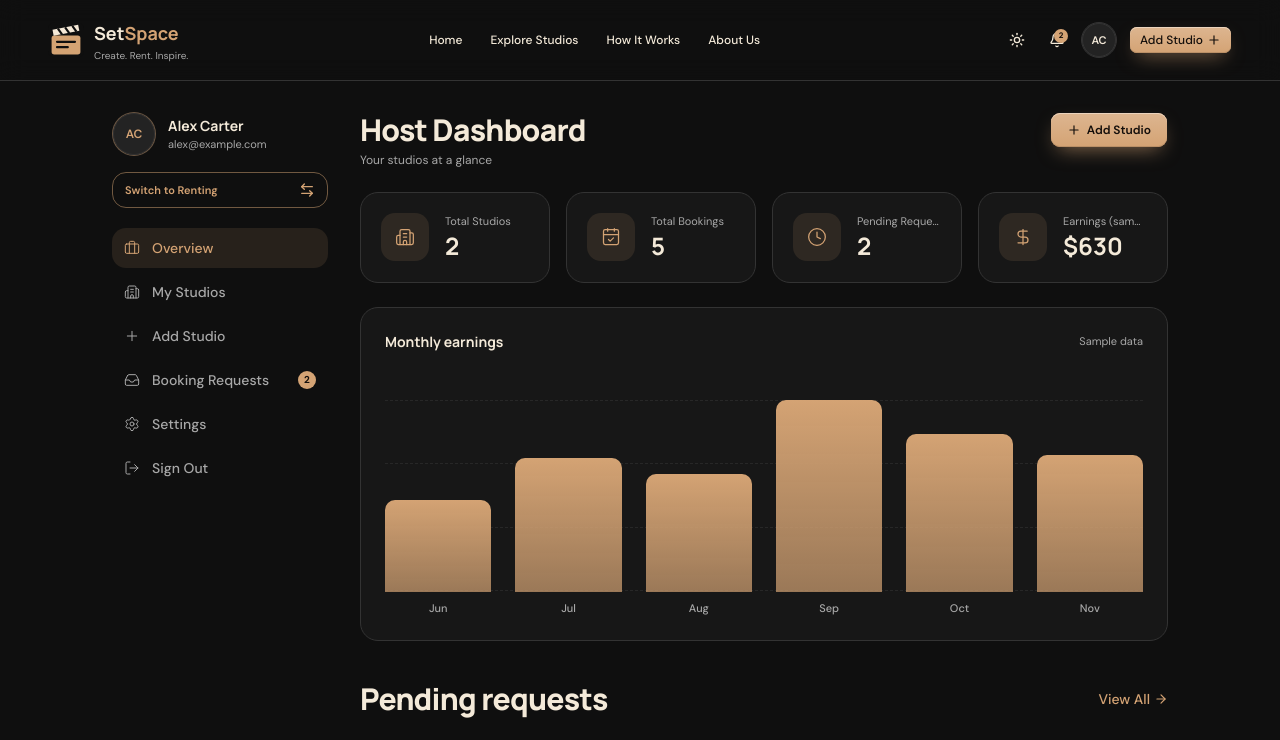
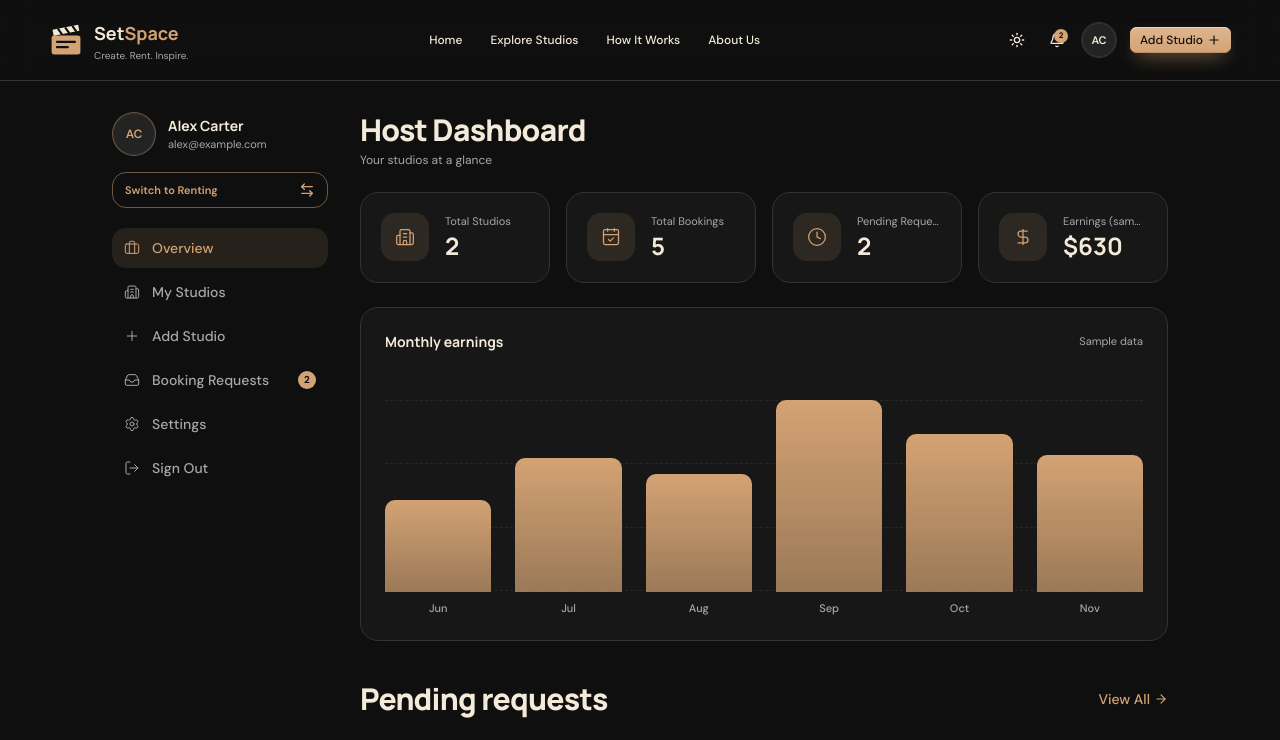
Before and after one commit to mehrabislam00/Set-Space, a Next.js app: page /host in a window 1280 px wide. Shown: the top 740 px of the page. Built offline with nearby package versions, Linux system fonts and the light colour scheme.

Commit message:
feat: remove "Add Studio" link from HostHeader component

```diff
--- a/components/Host/Host-header.tsx
+++ b/components/Host/Host-header.tsx
@@ -16,16 +16,7 @@ export function HostHeader() {
         </p>
       </div>
 
-      <Link
-        href="/host/my-studios/add-studio"
-        className={cn(
-          buttonVariants({ size: "lg" }),
-          "btn-alive h-9 px-4 text-xs font-semibold"
-        )}
-      >
-        <Plus className="size-3.5" />
-        Add Studio
-      </Link>
+
     </header>
   )
 }
```
